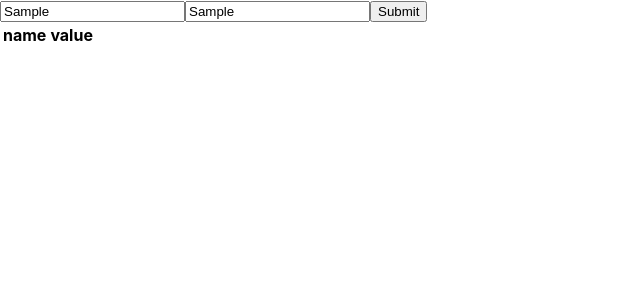
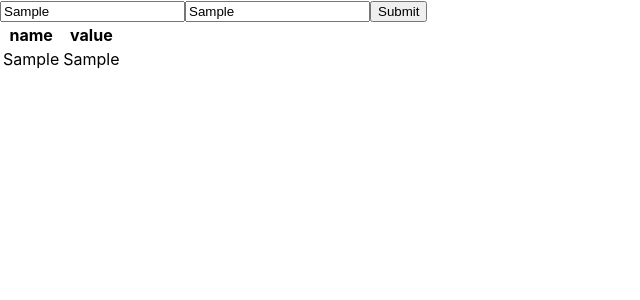
Before and after one commit to nameofname/create-react-app-playground, a React (Create React App) app: page / in a window 1280 px wide. Both pictures are taken after typing "Sample", "Sample" into the empty fields and a click on the input 398 px from the left and 11 px from the top of the page. Shown: the top 300 px of the page, without its empty margins (0-640 px from the left). Built offline with nearby package versions, Linux system fonts and the light colour scheme.

Commit message:
dynamic table is working

```diff
--- a/src/App.js
+++ b/src/App.js
@@ -18,7 +18,9 @@ export class App extends Component {
         <InputForm
           onSubmit={(row) => {
             console.log(row);
-            this.state.rows.push(row);
+            this.setState({
+              rows: this.state.rows.concat(row),
+            });
           }}
         />
         <Table rows={this.state.rows} />
--- a/src/Table.tsx
+++ b/src/Table.tsx
@@ -15,14 +15,12 @@ export class Table extends Component {
           </tr>
         </thead>
         <tbody>
-          {this.props.rows.forEach((row, idx) => {
-            return (
-              <tr>
-                <td id={`name-${idx}`}>row.name</td>
-                <td id={`val-${idx}`}>row.name</td>
-              </tr>
-            );
-          })}
+          {this.props.rows.map((row, idx) => (
+            <tr>
+              <td id={`name-${idx}`}>{row.name}</td>
+              <td id={`val-${idx}`}>{row.val}</td>
+            </tr>
+          ))}
         </tbody>
       </table>
     );
```
